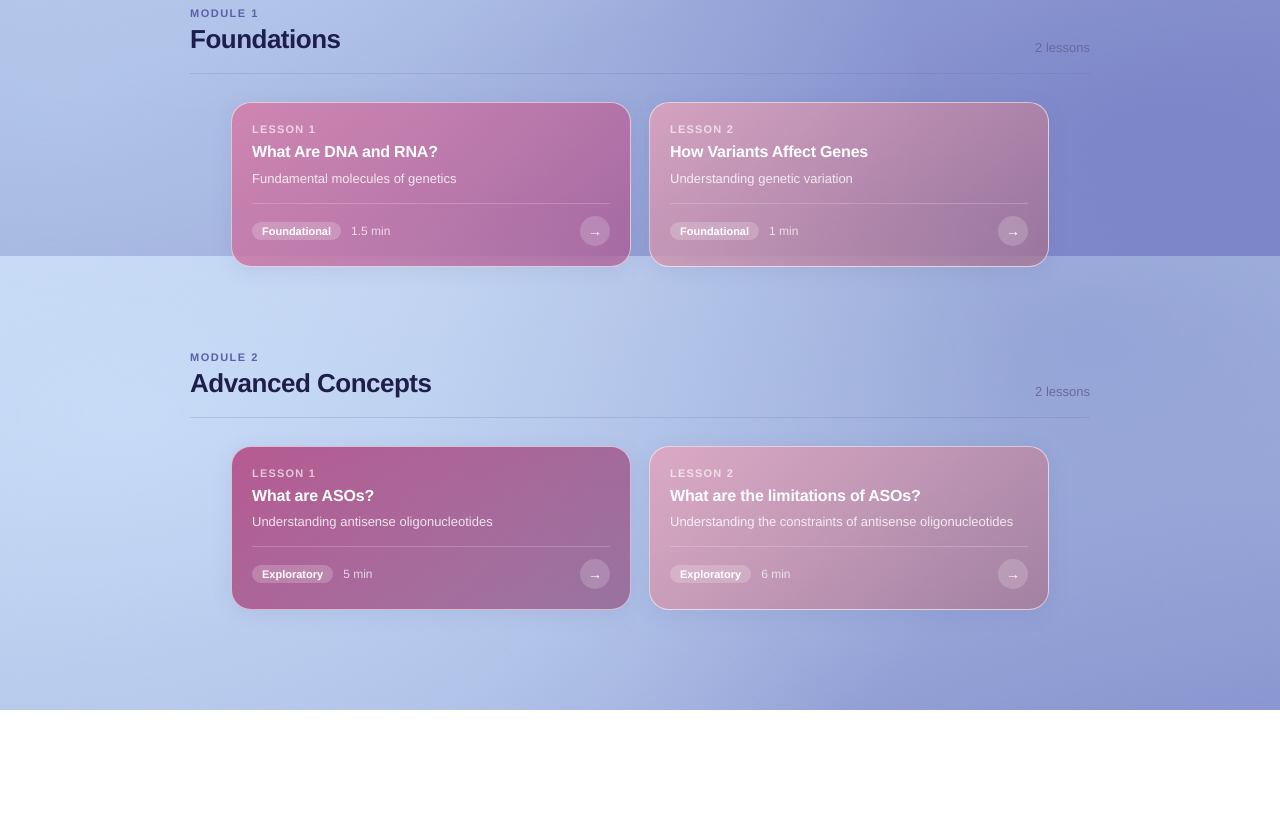
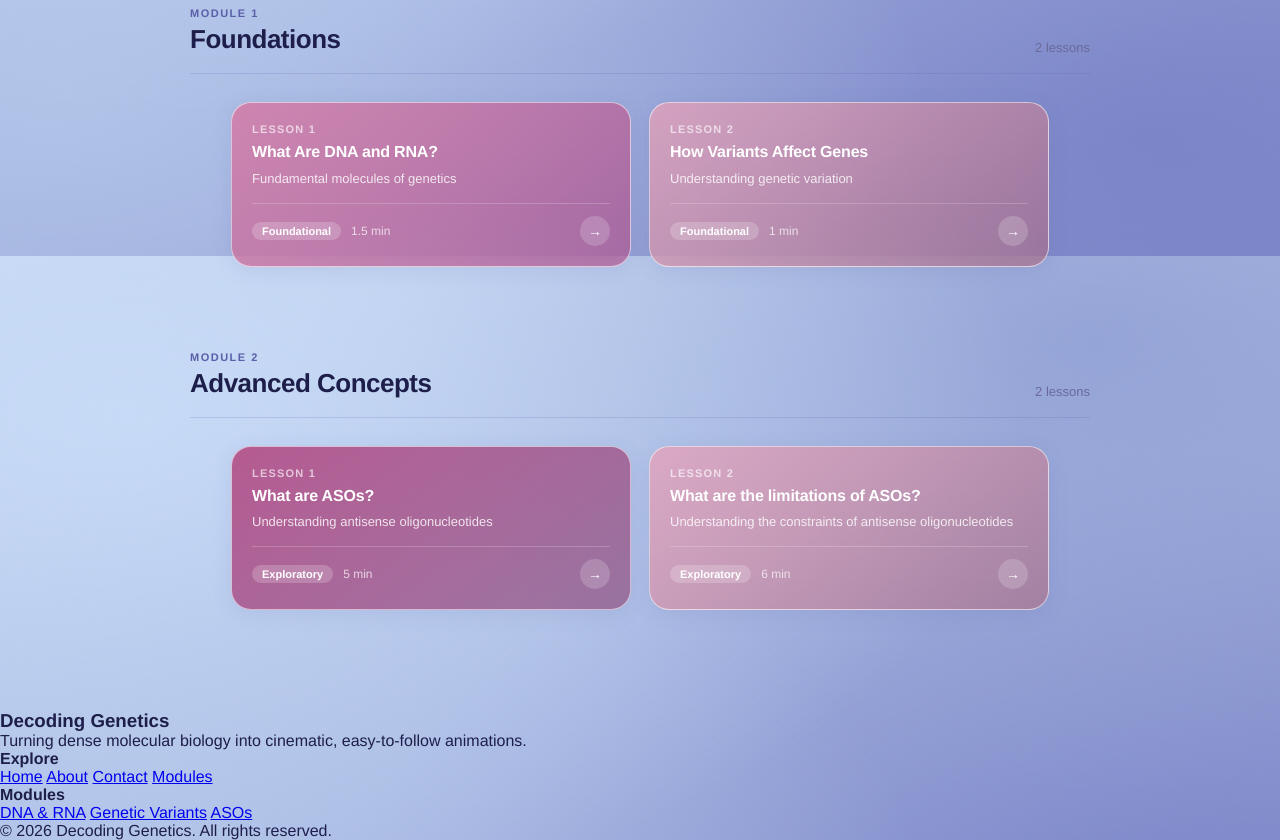
Before and after one commit to evehiggins/MRP-Prototype, a plain HTML site: page index.html in a window 1280 px wide. Shown: the part 1344-2184 px from the top of the page. Before the commit the page ends 2054 px from the top, so only its background shows below. Drawn offline with Linux system fonts and the light colour scheme.

Commit message:
added footer

```diff
--- a/index.html
+++ b/index.html
@@ -199,5 +199,44 @@
 
 <script src="script.js"></script>
 
+<!-- ===================== -->
+<!-- FOOTER -->
+<!-- ===================== -->
+<footer class="site-footer">
+
+  <div class="footer-container">
+
+    <div class="footer-top">
+
+      <div class="footer-brand">
+        <h3>Decoding Genetics</h3>
+        <p>Turning dense molecular biology into cinematic, easy-to-follow animations.</p>
+      </div>
+
+      <div class="footer-links">
+        <h4>Explore</h4>
+        <a href="index.html">Home</a>
+        <a href="about.html">About</a>
+        <a href="about.html#contact">Contact</a>
+        <a href="#modules">Modules</a>
+      </div>
+
+      <div class="footer-links">
+        <h4>Modules</h4>
+        <a href="lesson.html?id=1">DNA &amp; RNA</a>
+        <a href="lesson.html?id=2">Genetic Variants</a>
+        <a href="lesson.html?id=3">ASOs</a>
+      </div>
+
+    </div>
+
+    <div class="footer-bottom">
+      <p>&copy; 2026 Decoding Genetics. All rights reserved.</p>
+    </div>
+
+  </div>
+
+</footer>
+
 </body>
 </html>
```
